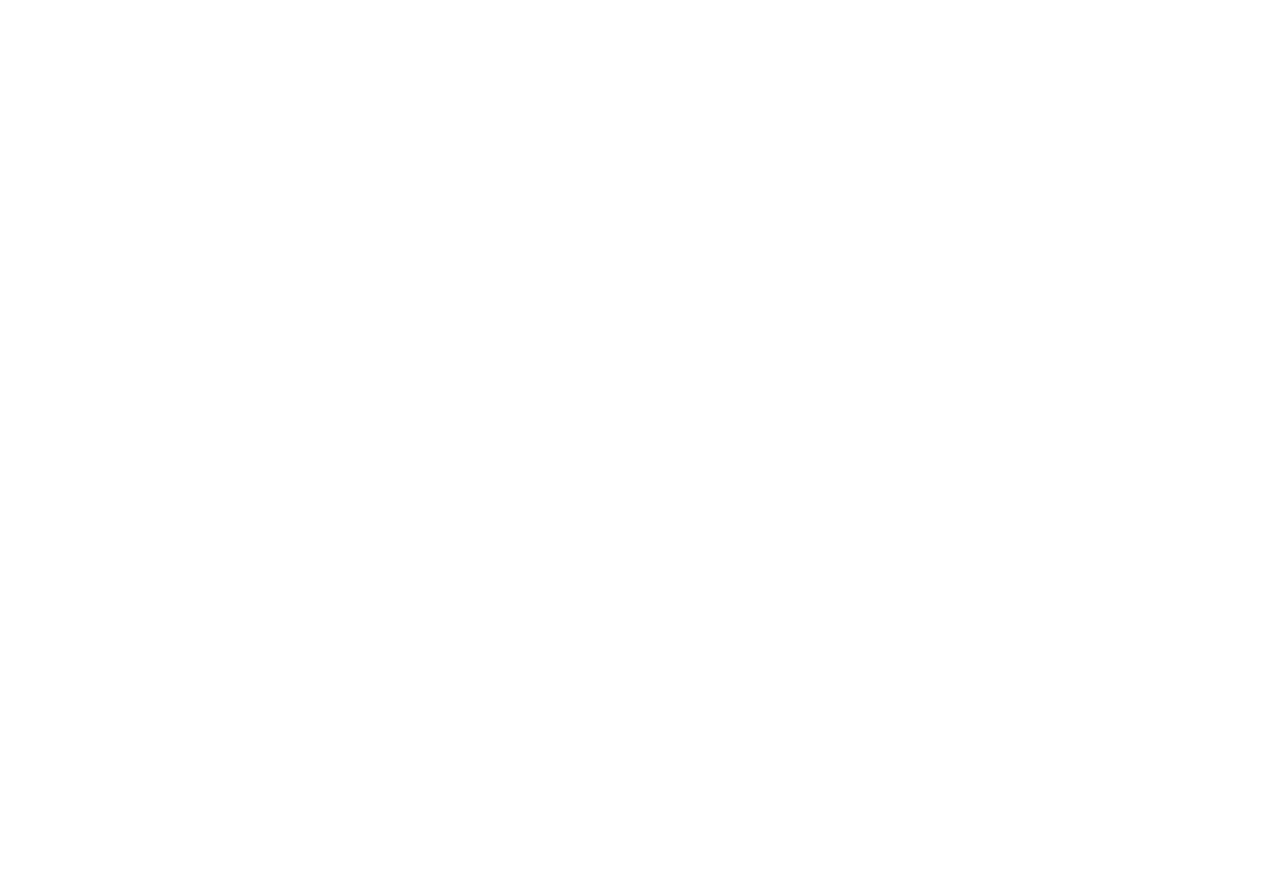
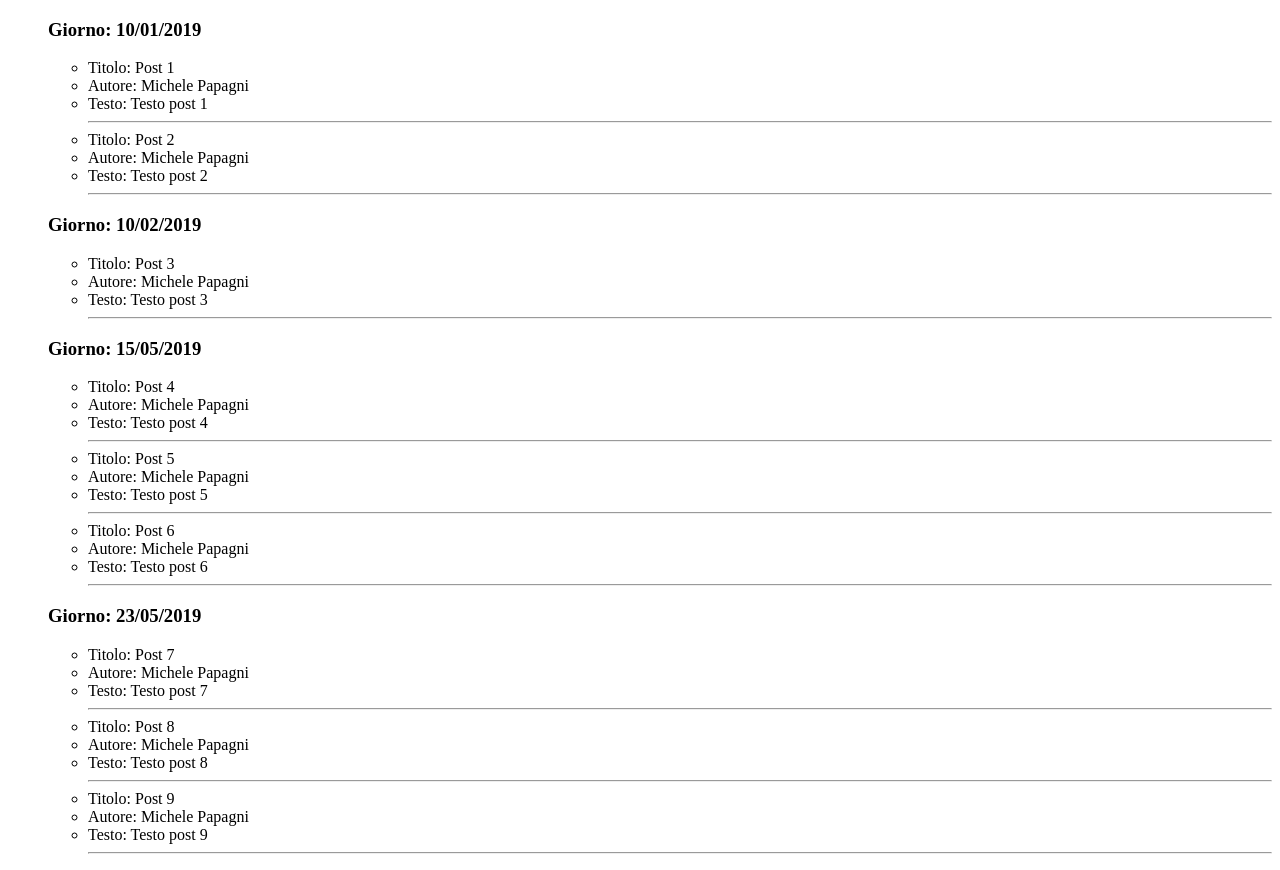
Before and after one commit to GiovanniZumbo/php-snacks-b1, a PHP site: page / in a window 1280 px wide. Before the commit the page is empty. Before the commit the page ends 800 px from the top, so only its background shows below. Run offline with PHP 8.4, Linux system fonts and the light colour scheme.

Commit message:
completed

```diff
--- a/index.php
+++ b/index.php
@@ -1,3 +1,65 @@
+<?php
+
+$posts = [
+
+    '10/01/2019' => [
+        [
+            'title' => 'Post 1',
+            'author' => 'Michele Papagni',
+            'text' => 'Testo post 1'
+        ],
+        [
+            'title' => 'Post 2',
+            'author' => 'Michele Papagni',
+            'text' => 'Testo post 2'
+        ],
+    ],
+    '10/02/2019' => [
+        [
+            'title' => 'Post 3',
+            'author' => 'Michele Papagni',
+            'text' => 'Testo post 3'
+        ]
+    ],
+    '15/05/2019' => [
+        [
+            'title' => 'Post 4',
+            'author' => 'Michele Papagni',
+            'text' => 'Testo post 4'
+        ],
+        [
+            'title' => 'Post 5',
+            'author' => 'Michele Papagni',
+            'text' => 'Testo post 5'
+        ],
+        [
+            'title' => 'Post 6',
+            'author' => 'Michele Papagni',
+            'text' => 'Testo post 6'
+        ]
+    ],
+
+    '23/05/2019' => [
+        [
+            'title' => 'Post 7',
+            'author' => 'Michele Papagni',
+            'text' => 'Testo post 7'
+        ],
+        [
+            'title' => 'Post 8',
+            'author' => 'Michele Papagni',
+            'text' => 'Testo post 8'
+        ],
+        [
+            'title' => 'Post 9',
+            'author' => 'Michele Papagni',
+            'text' => 'Testo post 9'
+        ]
+    ],
+];
+
+?>
+
 <!DOCTYPE html>
 <html lang="en">
 
@@ -9,7 +71,21 @@
 
 <body>
     <div class="container">
-        <div></div>
+        <div>
+            <ul>
+                <?php foreach ($posts as $day => $postInDay) { ?>
+                    <h3> Giorno: <?= $day ?> </h3>
+                    <ul>
+                        <?php foreach ($postInDay as $post) { ?>
+                            <li> Titolo: <?= $post['title']; ?> </li>
+                            <li> Autore: <?= $post['author']; ?></li>
+                            <li> Testo: <?= $post['text']; ?></li>
+                            <hr>
+                        <?php } ?>
+                    </ul>
+                <?php } ?>
+            </ul>
+        </div>
     </div>
 
 </body>
```
